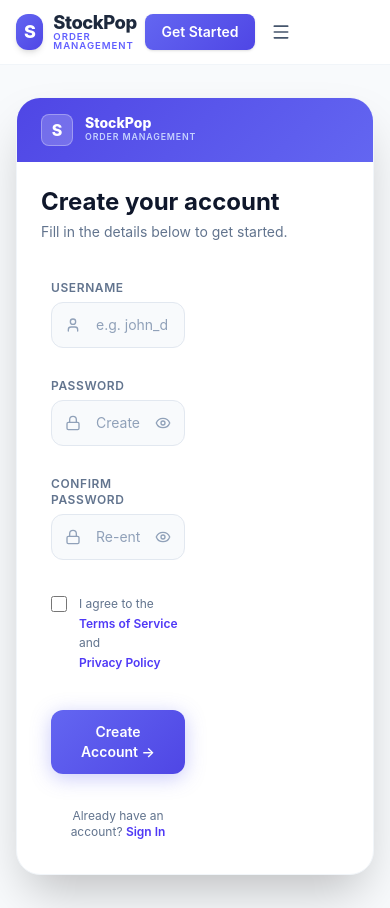
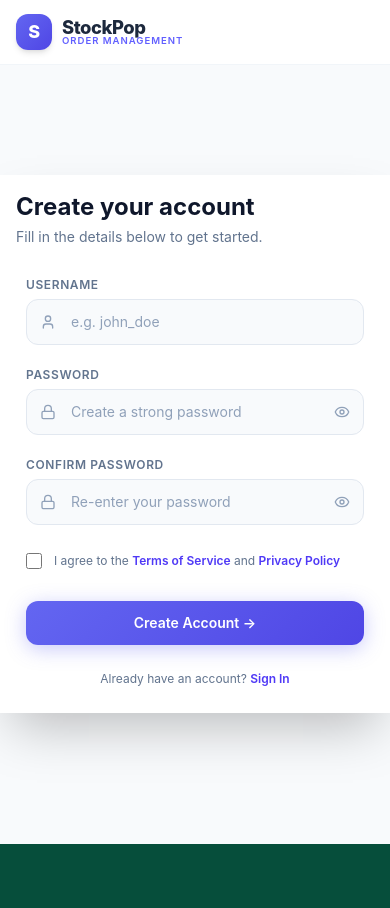
Before and after one commit to DhruvRana-anayasmi/OMS_Web, a React (Vite) app: page /register in a window 390 px wide. After the commit the page ends 844 px from the top, so only its background shows below. Built offline with nearby package versions, Linux system fonts and the light colour scheme.

Commit message:
UI Changes and responsiveness

```diff
--- a/src/App.css
+++ b/src/App.css
@@ -1,14 +1,15 @@
-.header{
+.header {
   padding: 20px;
 }
-form{
+
+form {
   padding: 10px;
   display: flex;
-  width: 50%;
   flex-direction: column;
   gap: 10px;
 }
-.card{
+
+.card {
   background-color: #fdfcf0;
   padding: 1px 0px;
   height: 26vh;
@@ -21,7 +22,8 @@ form{
   margin-bottom: 20px;
 
 }
-.container{
+
+.container {
   display: flex;
   transform: translateX(10vh);
   flex-wrap: wrap;
@@ -29,17 +31,51 @@ form{
   padding: 10px;
   gap: 25px;
 }
-button{
+
+button {
   cursor: pointer;
 }
-.visible{
+
+.visible {
   display: block;
 }
-.non-visible{
+
+.non-visible {
   display: none;
 }
-.orders{
+
+.orders {
   width: 90vw;
   background-color: antiquewhite;
   flex-wrap: wrap;
 }
+
+@media screen and (min-width: 300px) {
+  .hero {
+    font-size: 1.5rem;
+  }
+
+  .section {
+    font-size: 2rem;
+  }
+}
+
+@media screen and (min-width: 400px) {
+  .hero {
+    font-size: 1.6rem;
+  }
+
+  .section {
+    font-size: 2rem;
+  }
+}
+
+@media screen and (min-width: 500px) {
+  .hero {
+    font-size: xx-large;
+  }
+
+  .section {
+    font-size: 3rem;
+  }
+}
--- a/src/App.jsx
+++ b/src/App.jsx
@@ -68,7 +68,7 @@ export default function App() {
       >
         <div className="max-w-[1400px] mx-auto px-4 sm:px-6 lg:px-8">
           {/* 3-column grid: left | center | right */}
-          <div className="grid h-16" style={{ gridTemplateColumns: '1fr auto 1fr' }}>
+          <div className="grid h-16 relative" style={{ gridTemplateColumns: '1fr auto 1fr' }}>
 
             {/* ── LEFT: Brand ── */}
             <div className="flex items-center">
@@ -120,15 +120,7 @@ export default function App() {
                 <>
                   {/* Desktop: logout + avatar pill */}
                   <div className="hidden sm:flex items-center gap-2">
-                    <Link
-                      to="/logout"
-                      className="flex items-center gap-1.5 px-3 py-1.5 text-sm font-medium text-red-500 hover:bg-red-50 rounded-lg transition-all duration-200"
-                    >
-                      <LogOut size={16} strokeWidth={2} />
-                      <span className="hidden lg:inline">Logout</span>
-                    </Link>
 
-                    <div className="w-px h-5 bg-slate-200" />
 
                     {/* Avatar + Dropdown */}
                     <div className="relative group">
@@ -152,7 +144,6 @@ export default function App() {
                         <div className="px-4 py-3 border-b border-slate-100">
                           <p className="text-[0.7rem] font-semibold text-slate-400 uppercase tracking-wide">Signed in as</p>
                           <p className="text-sm font-bold text-slate-800 mt-0.5 truncate">{user?.username || 'User'}</p>
-                          <p className="text-xs text-slate-500 truncate">{user?.email || 'user@example.com'}</p>
                         </div>
                         <div className="py-1">
                           <Link
@@ -183,7 +174,7 @@ export default function App() {
                     </div>
                   </div>
 
-                  {/* Mobile: hamburger */}
+                  {/* Mobile: hamburger — always at the far right */}
                   <button
                     onClick={() => setMobileMenuOpen(!mobileMenuOpen)}
                     className="sm:hidden p-2 rounded-lg hover:bg-slate-100 transition-colors text-slate-600"
@@ -191,31 +182,11 @@ export default function App() {
                   >
                     {mobileMenuOpen ? <X size={20} /> : <Menu size={20} />}
                   </button>
+
                 </>
               ) : (
                 /* Non-authenticated */
-                <div className="flex items-center gap-2">
-                  <Link
-                    to="/login"
-                    className="hidden sm:inline text-sm font-semibold text-slate-600 hover:text-indigo-600 transition-colors"
-                  >
-                    Sign In
-                  </Link>
-                  <Link
-                    to="/register"
-                    className="px-4 py-2 text-sm font-semibold text-white rounded-lg shadow-sm hover:shadow transition-all duration-200 active:scale-[0.97]"
-                    style={{ background: 'linear-gradient(135deg, #6366f1, #4f46e5)' }}
-                  >
-                    Get Started
-                  </Link>
-                  <button
-                    onClick={() => setMobileMenuOpen(!mobileMenuOpen)}
-                    className="sm:hidden p-2 rounded-lg hover:bg-slate-100 transition-colors text-slate-600"
-                    aria-label="Toggle menu"
-                  >
-                    {mobileMenuOpen ? <X size={20} /> : <Menu size={20} />}
-                  </button>
-                </div>
+                null
               )}
             </div>
           </div>
@@ -226,6 +197,9 @@ export default function App() {
               }`}
           >
             <div className="pb-4 pt-2 border-t border-slate-100 space-y-1">
+
+              {isLoggedIn && (
+                <>
                   <Link
                     to="/"
                     className="flex items-center gap-3 px-4 py-3 text-sm font-semibold text-slate-600 hover:bg-indigo-50 hover:text-indigo-700 rounded-xl transition-colors"
@@ -234,9 +208,6 @@ export default function App() {
                     <HomeIcon size={18} strokeWidth={2} />
                     {isAuthenticated() ? "Home" : ""}
                   </Link>
-
-              {isLoggedIn && (
-                <>
                   <Link
                     to="/history"
                     className="flex items-center gap-3 px-4 py-3 text-sm font-semibold text-slate-600 hover:bg-indigo-50 hover:text-indigo-700 rounded-xl transition-colors"
@@ -256,7 +227,6 @@ export default function App() {
                     </div>
                     <div className="min-w-0">
                       <p className="text-sm font-bold text-slate-800 truncate">{user?.username || 'User'}</p>
-                      <p className="text-xs text-slate-500 truncate">{user?.email || 'user@example.com'}</p>
                     </div>
                   </div>
 
--- a/src/Components/Login.jsx
+++ b/src/Components/Login.jsx
@@ -45,24 +45,13 @@ const Login = () => {
 
   return (
     <div
-      className="min-h-screen flex items-center justify-center bg-slate-50 p-4"
+      className="min-h-[90%] mt-3 flex items-center justify-center bg-slate-50 sm:p-4"
       style={{ fontFamily: "'Inter', 'Poppins', sans-serif" }}
     >
-      <div className="w-full max-w-5xl bg-white rounded-3xl shadow-2xl overflow-hidden flex flex-col md:flex-row border border-slate-100">
+      <div className="w-full max-w-5xl bg-white rounded-none sm:rounded-3xl shadow-2xl overflow-hidden flex flex-col md:flex-row border-0 sm:border border-slate-100">
 
         {/* ── MOBILE TOP STRIP (mobile only) ── */}
-        <div
-          className="md:hidden flex items-center gap-3 px-6 py-4"
-          style={{ background: 'linear-gradient(135deg, #4f46e5, #6366f1)' }}
-        >
-          <div className="w-8 h-8 bg-white/20 rounded-lg flex items-center justify-center border border-white/30">
-            <span className="text-white font-extrabold text-base">S</span>
-          </div>
-          <div>
-            <p className="text-white font-extrabold text-sm leading-none">StockPop</p>
-            <p className="text-indigo-200 text-[0.55rem] font-semibold tracking-widest uppercase">Order Management</p>
-          </div>
-        </div>
+
 
         {/* ── LEFT PANEL: Branding (desktop only) ── */}
         <div
@@ -119,7 +108,7 @@ const Login = () => {
         </div>
 
         {/* ── RIGHT PANEL: Form ── */}
-        <div className="md:w-8/12 p-6 md:p-12 flex flex-col justify-center">
+        <div className="w-full md:w-8/12 p-4 sm:p-6 md:p-12 flex flex-col justify-center min-w-0">
 
           {/* Header */}
           <div className="mb-8">
@@ -130,7 +119,7 @@ const Login = () => {
           <form onSubmit={handleSubmit} className="space-y-5 w-full">
 
             {/* Username */}
-            <div>
+            <div className="w-full">
               <label htmlFor="username" className="block text-xs font-semibold text-slate-500 uppercase tracking-wider mb-1.5">
                 Username
               </label>
@@ -151,7 +140,7 @@ const Login = () => {
             </div>
 
             {/* Password */}
-            <div>
+            <div className="w-full">
               <div className="flex items-center justify-between mb-1.5">
                 <label htmlFor="password" className="block text-xs font-semibold text-slate-500 uppercase tracking-wider">
                   Password
@@ -169,14 +158,14 @@ const Login = () => {
                   id="password"
                   value={formData.password}
                   onChange={handleChange}
-                  className="w-full pl-11 pr-11 py-3 bg-slate-50 border border-slate-200 rounded-xl focus:border-indigo-400 focus:ring-2 focus:ring-indigo-100 focus:bg-white outline-none transition-all text-slate-900 placeholder:text-slate-400 text-sm"
+                  className="w-full pl-11 pr-12 py-3 bg-slate-50 border border-slate-200 rounded-xl focus:border-indigo-400 focus:ring-2 focus:ring-indigo-100 focus:bg-white outline-none transition-all text-slate-900 placeholder:text-slate-400 text-sm"
                   placeholder="Enter your password"
                   autoComplete="current-password"
                 />
                 <button
                   type="button"
                   onClick={() => setShowPassword(!showPassword)}
-                  className="absolute right-3.5 top-1/2 -translate-y-1/2 text-slate-400 hover:text-slate-600 transition-colors"
+                  className="absolute right-4 top-1/2 -translate-y-1/2 text-slate-400 hover:text-slate-600 transition-colors"
                   tabIndex={-1}
                 >
                   {showPassword ? <EyeOff size={16} /> : <Eye size={16} />}
--- a/src/Components/Logout.jsx
+++ b/src/Components/Logout.jsx
@@ -1,9 +1,10 @@
 // Logout.jsx
 import React from 'react'
 import { useNavigate } from 'react-router-dom'
-
+import { useUser } from '../Context/UserContext';
 const Logout = () => {
     const navigate = useNavigate();
+    const { user } = useUser();
 
     const handleLogout = () => {
         sessionStorage.removeItem('token');
@@ -47,8 +48,7 @@ const Logout = () => {
                                 </div>
                                 <div>
                                     <p className="text-sm font-medium text-slate-500">Active Session</p>
-                                    <p className="text-base font-semibold text-slate-900 mt-0.5">Admin User</p>
-                                    <p className="text-xs text-slate-400 mt-0.5">admin@storefront.com</p>
+                                    <p className="text-base font-semibold text-slate-900 mt-0.5">{user?.username || 'Admin User'}</p>
                                 </div>
                             </div>
                         </div>
--- a/src/Components/Product.jsx
+++ b/src/Components/Product.jsx
@@ -13,6 +13,7 @@ const Product = (props) => {
   const [products, setproducts] = useState([]);
   const [inventory, setInventory] = useState([]);
   const [selectedCart, setSelectedCart] = useState({});
+  const [isLoading, setIsLoading] = useState(true);
   const { setOrderItems } = useContext(OrderContext);
 
   const handleCartChange = (product, quantity) => {
@@ -23,7 +24,7 @@ const Product = (props) => {
   };
 
   const addProduct = () => {
-    if(!document.getElementById("productName").value || !document.getElementById("manufacturingDate").value || !document.getElementById("expirationDate").value || !document.getElementById("price").value){
+    if (!document.getElementById("productName").value || !document.getElementById("manufacturingDate").value || !document.getElementById("expirationDate").value || !document.getElementById("price").value) {
       alert("Please fill in all fields.");
       return;
     }
@@ -53,28 +54,25 @@ const Product = (props) => {
   }
 
   useEffect(() => {
+    setIsLoading(true);
+    Promise.all([
       axios({
         method: "get",
         url: `${import.meta.env.VITE_BASE_URL}/products`,
-      params: {},
-      data: {},
         headers: { Authorization: `Bearer ${getToken()}` },
-    }).then((res) => {
-      setproducts(res.data);
-    }).catch((err) => {
-      console.error(err);
-    });
-
+      }),
       axios({
         method: "get",
         url: `${import.meta.env.VITE_BASE_URL}/inventory`,
-      params: {},
-      data: {},
         headers: { Authorization: `Bearer ${getToken()}` },
-    }).then((res) => {
-      setInventory(res.data);
+      })
+    ]).then(([productsRes, inventoryRes]) => {
+      setproducts(productsRes.data);
+      setInventory(inventoryRes.data);
     }).catch((err) => {
       console.error(err);
+    }).finally(() => {
+      setIsLoading(false);
     });
   }, []);
 
@@ -98,10 +96,10 @@ const Product = (props) => {
                 {props.isAdmin ? "Management" : "Collection"}
               </span>
               <div className="flex items-baseline gap-3">
-                <h1 className="text-3xl font-light text-slate-900">
+                <h1 className="hero text-3xl font-light text-slate-900">
                   {props.isAdmin ? "Admin" : "Premium"}
                 </h1>
-                <h2 className="text-4xl font-black uppercase tracking-tight text-slate-900">
+                <h2 className="text-4xl section font-black uppercase tracking-tight text-slate-900">
                   {props.isAdmin ? "Panel" : "Products"}
                 </h2>
               </div>
@@ -275,7 +273,32 @@ const Product = (props) => {
 
       {/* Products Grid */}
       <div className="max-w-[1400px] mx-auto px-8 py-8">
-        {products.length > 0 ? (
+        {isLoading ? (
+          // Skeleton Loader
+          <div className="grid grid-cols-1 sm:grid-cols-2 lg:grid-cols-3 xl:grid-cols-4 2xl:grid-cols-5 gap-6">
+            {[...Array(10)].map((_, index) => (
+              <div key={index} className="bg-white rounded-2xl shadow-[0_8px_30px_rgb(0,0,0,0.04)] border border-slate-100 overflow-hidden animate-pulse">
+                <div className="p-6 flex flex-col gap-5">
+                  <div className="flex justify-between items-start">
+                    <div className="h-6 bg-slate-200 rounded-md w-1/2"></div>
+                    <div className="h-6 bg-slate-200 rounded-md w-1/4"></div>
+                  </div>
+                  <div className="space-y-2">
+                    <div className="h-4 bg-slate-200 rounded-md w-3/4"></div>
+                    <div className="h-4 bg-slate-200 rounded-md w-5/6"></div>
+                  </div>
+                  <div className="mt-4 border-t border-slate-100 pt-5 space-y-3">
+                    <div className="flex justify-between items-center">
+                      <div className="h-4 bg-slate-200 rounded-md w-1/3"></div>
+                      <div className="h-6 bg-slate-200 rounded-md w-1/4"></div>
+                    </div>
+                    <div className="h-12 bg-slate-200 rounded-xl w-full mt-2"></div>
+                  </div>
+                </div>
+              </div>
+            ))}
+          </div>
+        ) : products.length > 0 ? (
           <>
             {/* Grid Header */}
             <div className="flex justify-between items-center mb-6">
--- a/src/Components/ProductItem.jsx
+++ b/src/Components/ProductItem.jsx
@@ -127,9 +127,8 @@ const ProductItem = (props) => {
               </div>
               <div className="h-2 bg-slate-100 rounded-full overflow-hidden">
                 <div
-                  className={`h-full rounded-full transition-all duration-500 ${
-                    isLowStock ? 'bg-amber-500' : 'bg-emerald-500'
-                  }`}
+                  className={`h-full rounded-full transition-all duration-500 ${isLowStock ? 'bg-amber-500' : 'bg-emerald-500'
+                    }`}
                   style={{ width: `${stockPercentage}%` }}
                 />
               </div>
@@ -161,7 +160,7 @@ const ProductItem = (props) => {
               <div className="space-y-3">
                 <div className="flex justify-between items-center">
                   <span className="text-sm font-medium text-slate-600">Current Stock</span>
-                  <span className="text-lg font-bold text-slate-900">{inv}</span>
+                  <span className="text-lg font-bold text-slate-900">{inv ? inv : '...'}</span>
                 </div>
                 {show ? (
                   <button
--- a/src/Components/Register.jsx
+++ b/src/Components/Register.jsx
@@ -102,24 +102,13 @@ const Register = () => {
     const strengthColor = ['', '#ef4444', '#f97316', '#eab308', '#22c55e', '#6366f1'][passStrength];
 
     return (
-        <div className="min-h-screen flex items-center justify-center bg-slate-50 p-4"
+        <div className="min-h-[90vh] flex items-center justify-center bg-slate-50 sm:p-2"
             style={{ fontFamily: "'Inter', 'Poppins', sans-serif" }}>
 
-            <div className="w-full max-w-5xl bg-white rounded-3xl shadow-2xl overflow-hidden flex flex-col md:flex-row border border-slate-100">
+            <div className="w-full max-w-5xl bg-white rounded-none sm:rounded-3xl shadow-2xl overflow-hidden flex flex-col md:flex-row border-0 sm:border border-slate-100">
 
                 {/* ── MOBILE TOP STRIP (visible only on mobile) ── */}
-                <div
-                    className="md:hidden flex items-center gap-3 px-6 py-4"
-                    style={{ background: 'linear-gradient(135deg, #4f46e5, #6366f1)' }}
-                >
-                    <div className="w-8 h-8 bg-white/20 rounded-lg flex items-center justify-center border border-white/30">
-                        <span className="text-white font-extrabold text-base">S</span>
-                    </div>
-                    <div>
-                        <p className="text-white font-extrabold text-sm leading-none">StockPop</p>
-                        <p className="text-indigo-200 text-[0.55rem] font-semibold tracking-widest uppercase">Order Management</p>
-                    </div>
-                </div>
+
 
                 {/* ── LEFT PANEL: Branding (desktop only) ── */}
                 <div
@@ -176,18 +165,18 @@ const Register = () => {
                 </div>
 
                 {/* ── RIGHT PANEL: Form ── */}
-                <div className="md:w-8/12 p-6 md:p-10 flex flex-col justify-center">
+                <div className="w-full md:w-8/12 p-4 sm:p-6 md:p-10 flex flex-col justify-center min-w-0">
 
                     {/* Header */}
-                    <div className="mb-7">
+                    <div className="mb-5">
                         <h1 className="text-2xl font-bold text-slate-900 mb-1">Create your account</h1>
                         <p className="text-slate-500 text-sm">Fill in the details below to get started.</p>
                     </div>
 
-                    <form onSubmit={handleSubmit} className="space-y-5 w-full">
+                    <form onSubmit={handleSubmit} className="space-y-3 w-full">
 
                         {/* Username */}
-                        <div>
+                        <div className="w-full">
                             <label htmlFor="username" className="block text-xs font-semibold text-slate-500 uppercase tracking-wider mb-1.5">
                                 Username
                             </label>
@@ -218,7 +207,7 @@ const Register = () => {
                         </div>
 
                         {/* Password */}
-                        <div>
+                        <div className="w-full">
                             <label htmlFor="password" className="block text-xs font-semibold text-slate-500 uppercase tracking-wider mb-1.5">
                                 Password
                             </label>
@@ -281,7 +270,7 @@ const Register = () => {
                         </div>
 
                         {/* Confirm Password */}
-                        <div>
+                        <div className="w-full">
                             <label htmlFor="confirmPassword" className="block text-xs font-semibold text-slate-500 uppercase tracking-wider mb-1.5">
                                 Confirm Password
                             </label>
```
Lines whose indentation alone changed are shown as unchanged.
